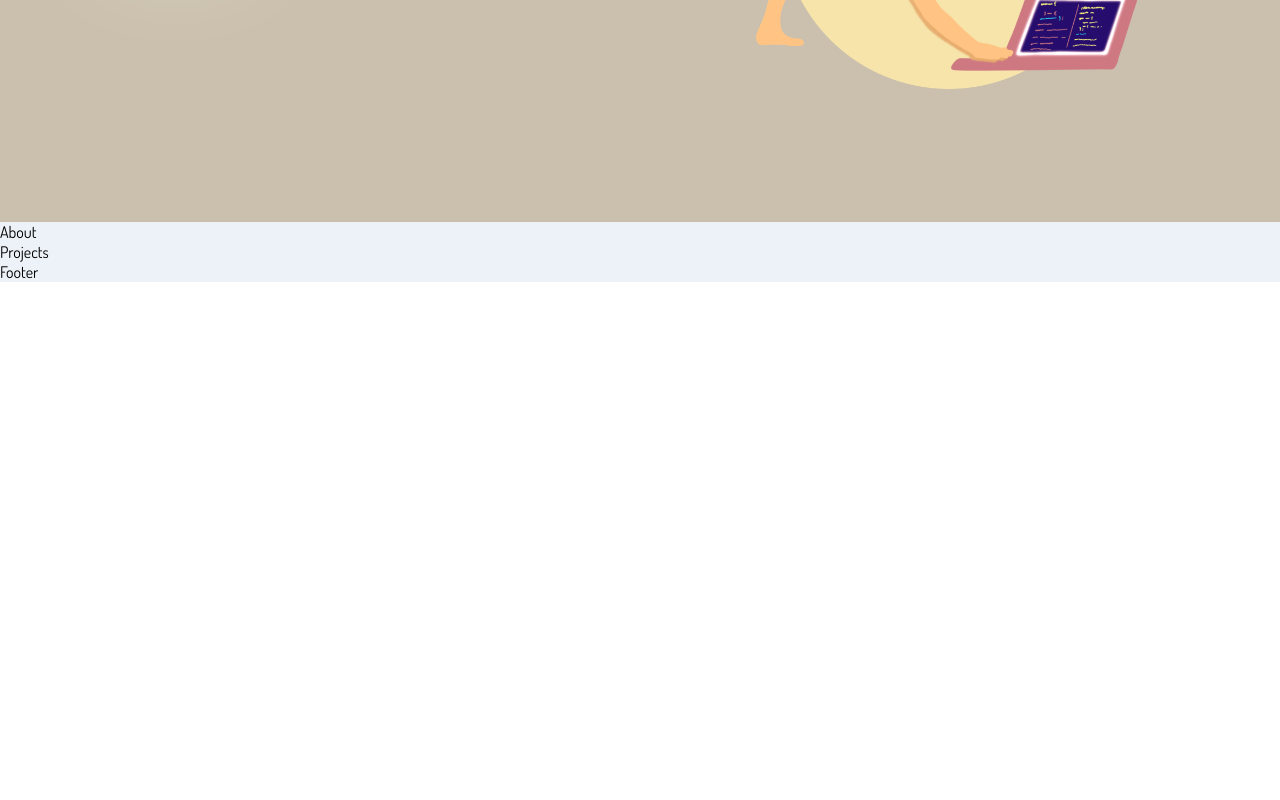
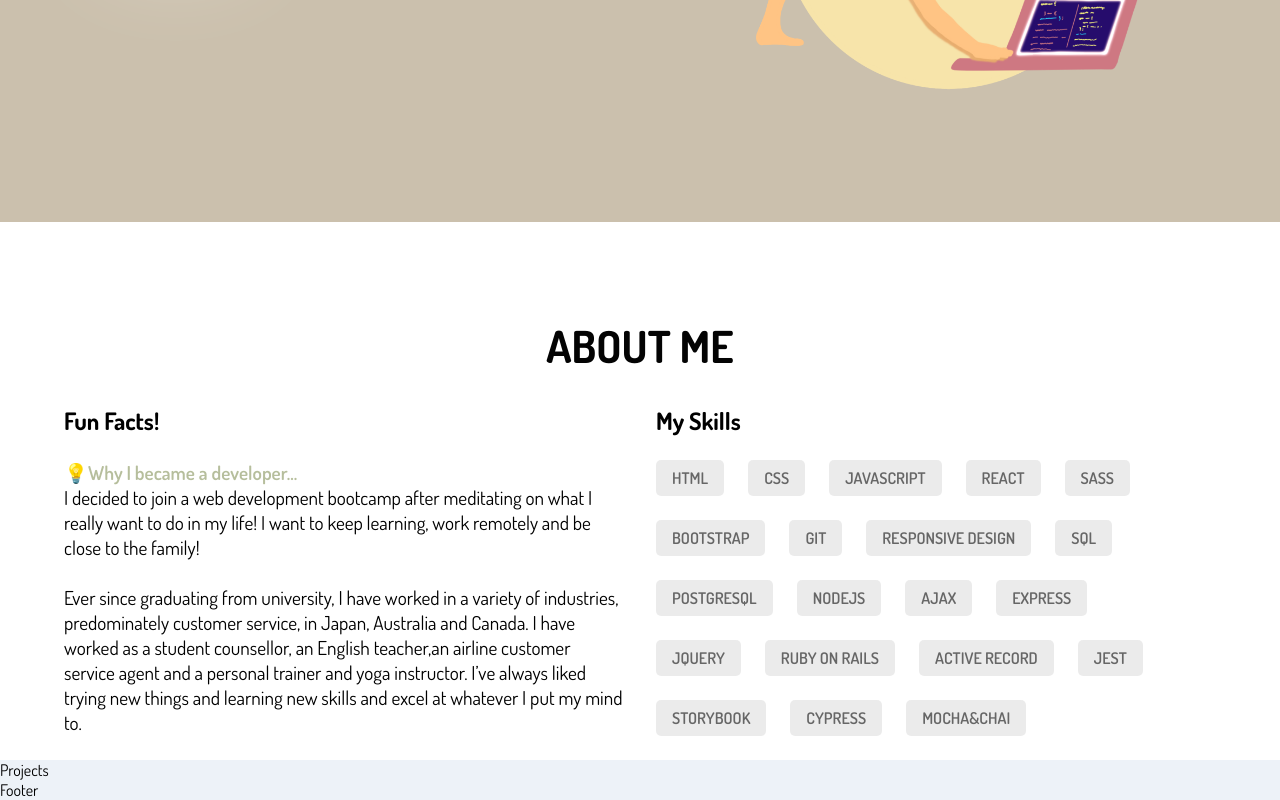
Before and after one commit to Kaz1022/portfolio_fe, a React (Create React App) app: page / in a window 1280 px wide. Shown: the part 498-1298 px from the top of the page. Before the commit the page ends 800 px from the top, so only its background shows below. Built offline with nearby package versions, Linux system fonts and the light colour scheme.

Commit message:
add about page

```diff
--- a/src/container/About/About.jsx
+++ b/src/container/About/About.jsx
@@ -1,9 +1,56 @@
-import React from "react";
+import React, { useState, useEffect } from "react";
+import { motion } from "framer-motion";
 
 import "./About.scss";
 
 const About = () => {
-  return <div>About</div>;
+  return (
+    <section className="app__about app__flex">
+        <h2 className="head-text">ABOUT ME</h2>
+        <div className="about__content">
+          <div className="about__content-main">
+            <h3 className="about__content-title">Fun Facts!</h3>
+            <div className="about__content-details">
+              <span>💡Why I became a developer...</span>
+              <p>I decided to join a web development bootcamp after meditating on what I really want to do in my life! I want to keep learning, work remotely and be close to the family!</p><br/>
+              <p>Ever since graduating from university, I have worked in a variety of industries, predominately customer service, in Japan, Australia and Canada. I have worked as a student counsellor, an English teacher,an airline customer service agent and a personal trainer and yoga instructor. I’ve always liked trying new things and learning new skills and excel at whatever I put my mind to.<br/>
+              </p>
+            </div>
+          </div>
+          <div className="about__content-skills">
+            <h3 className="about__content-title">My Skills</h3>
+            <div className="skills">
+              {[
+                "html",
+                "css",
+                "javascript",
+                "react",
+                "sass",
+                "bootstrap",
+                "git",
+                "responsive design",
+                "sql",
+                "postgresql",
+                "nodejs",
+                "ajax",
+                "express",
+                "jquery",
+                "ruby on rails",
+                "active record",
+                "jest",
+                "storybook",
+                "cypress",
+                "mocha&chai",
+              ].map((item) => (
+                <div className="skills__skill" key={`skill-${item}`}>
+                  {item}
+                </div>
+              ))}
+            </div>
+          </div>
+      </div>
+    </section>
+  );
 };
 
 export default About;
--- a/src/container/About/About.scss
+++ b/src/container/About/About.scss
@@ -0,0 +1,62 @@
+.app__about {
+  flex: 1;
+  width: 100%;
+  // height: 90vh;
+  flex-direction: column;
+
+  background-color: var(--white-color);
+
+  padding: 6rem 2rem 0rem;
+}
+
+.about__content {
+  margin-top: 2rem;
+  padding: 0 2rem;
+  gap: 2rem;
+  width: 100%;
+  display: flex;
+  flex-direction: row;
+
+  @media screen and (max-width: 900px) {
+    flex-direction: column;
+  }
+}
+
+.about__content-title {
+  font-size: 1.5rem;
+  margin-bottom: 1.5rem;
+}
+
+.about__content-main {
+  flex:1;
+}
+
+.about__content-details {
+  font-size: 1.2rem;
+
+  span {
+    color: var(--saje-color);
+    font-weight: 600;
+  }
+}
+
+.about__content-skills {
+  flex: 1;
+}
+
+.skills {
+  display: flex;
+  flex-wrap: wrap;
+}
+
+.skills__skill {
+  padding: 0.5rem 1rem;
+  margin-bottom: 1.5rem;
+  margin-right: 1.5rem;
+  font-size: 1rem;
+  background: rgba(153,153,153,.2);
+  border-radius: 5px;
+  font-weight: 600;
+  color: #666;
+  text-transform: uppercase;
+}
```
